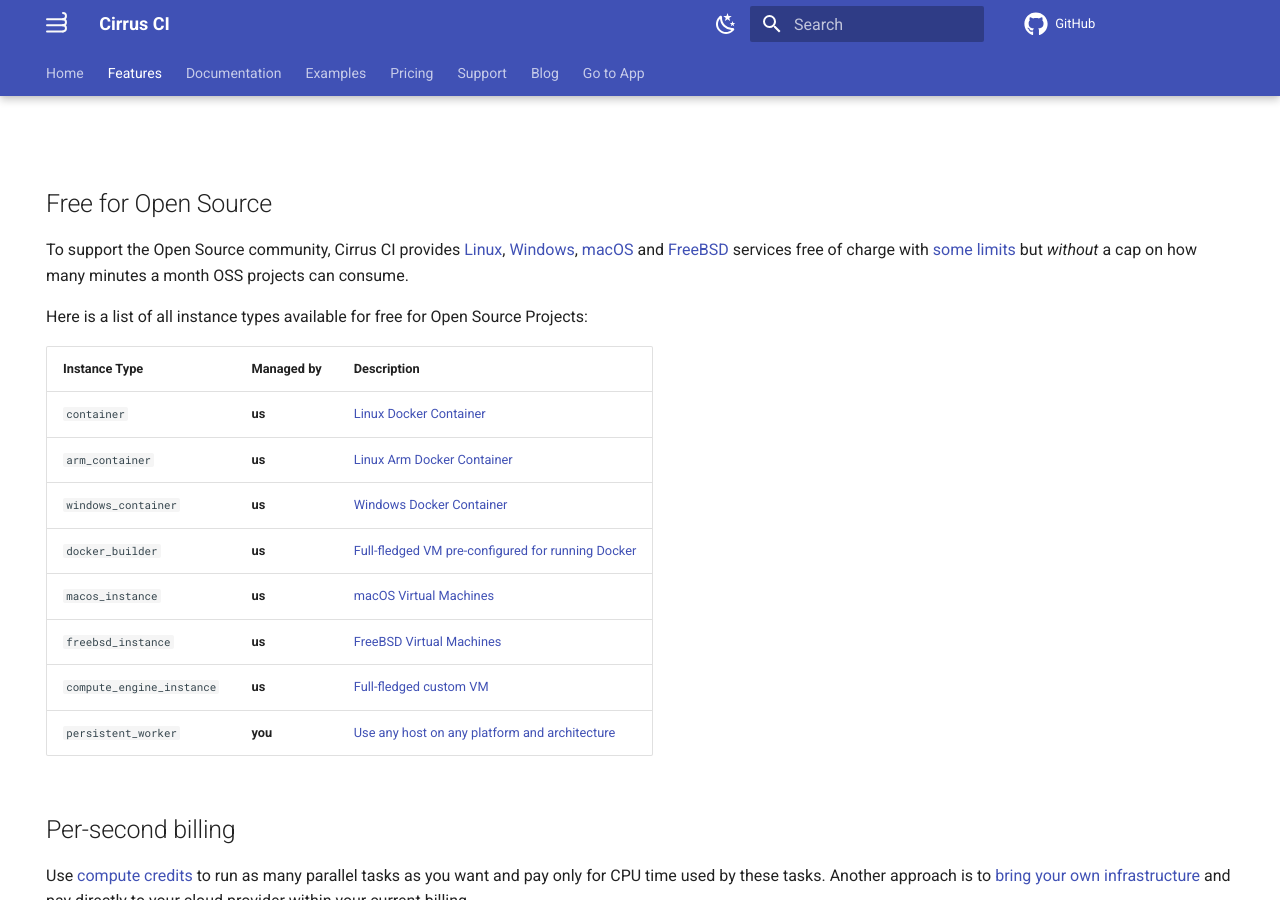
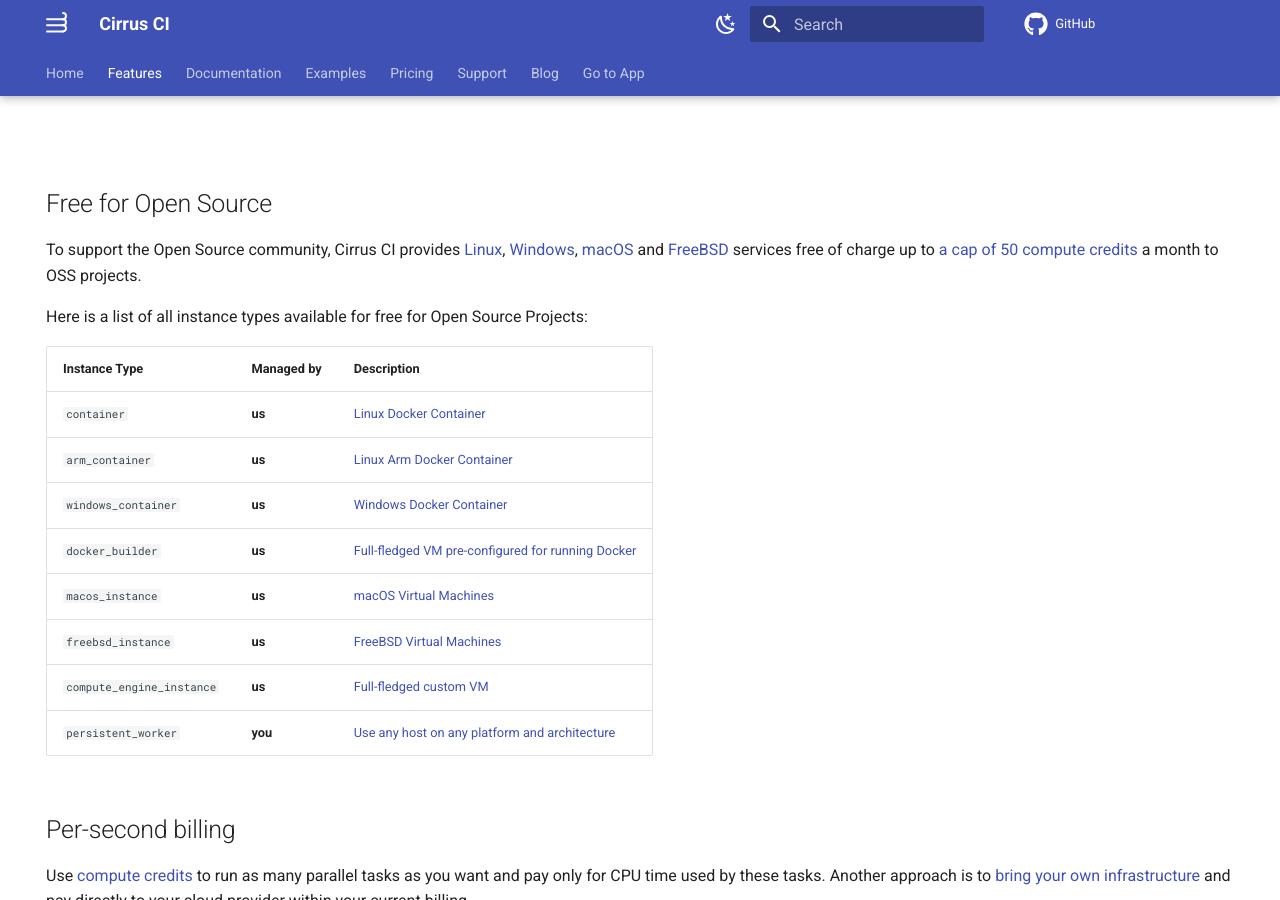
Before and after one commit to cirruslabs/cirrus-ci-docs, an MkDocs documentation site: the page built from docs/features.md, in a window 1280 px wide and 900 px high. Built offline with MkDocs 1.6.1 and Material for MkDocs 9.7.7, drawn with Linux system fonts in a browser that asks for light colours; emoji names are drawn with the system emoji font; comment, search, counter and statistics services are not loaded.

Commit message:
doc: Adjust wording in OSS section (#1227)

```diff
--- a/docs/features.md
+++ b/docs/features.md
@@ -6,7 +6,7 @@ hide:
 ## Free for Open Source
 
 To support the Open Source community, Cirrus CI provides [Linux](guide/linux.md), [Windows](guide/windows.md), [macOS](guide/macOS.md) and [FreeBSD](guide/FreeBSD.md)
-services free of charge with [some limits](faq.md#are-there-any-limits) but *without* a cap on how many minutes a month OSS projects can consume.
+services free of charge up to [a cap of 50 compute credits](faq.md#are-there-any-limits) a month to OSS projects.
 
 Here is a list of all instance types available for free for Open Source Projects:
 
```
